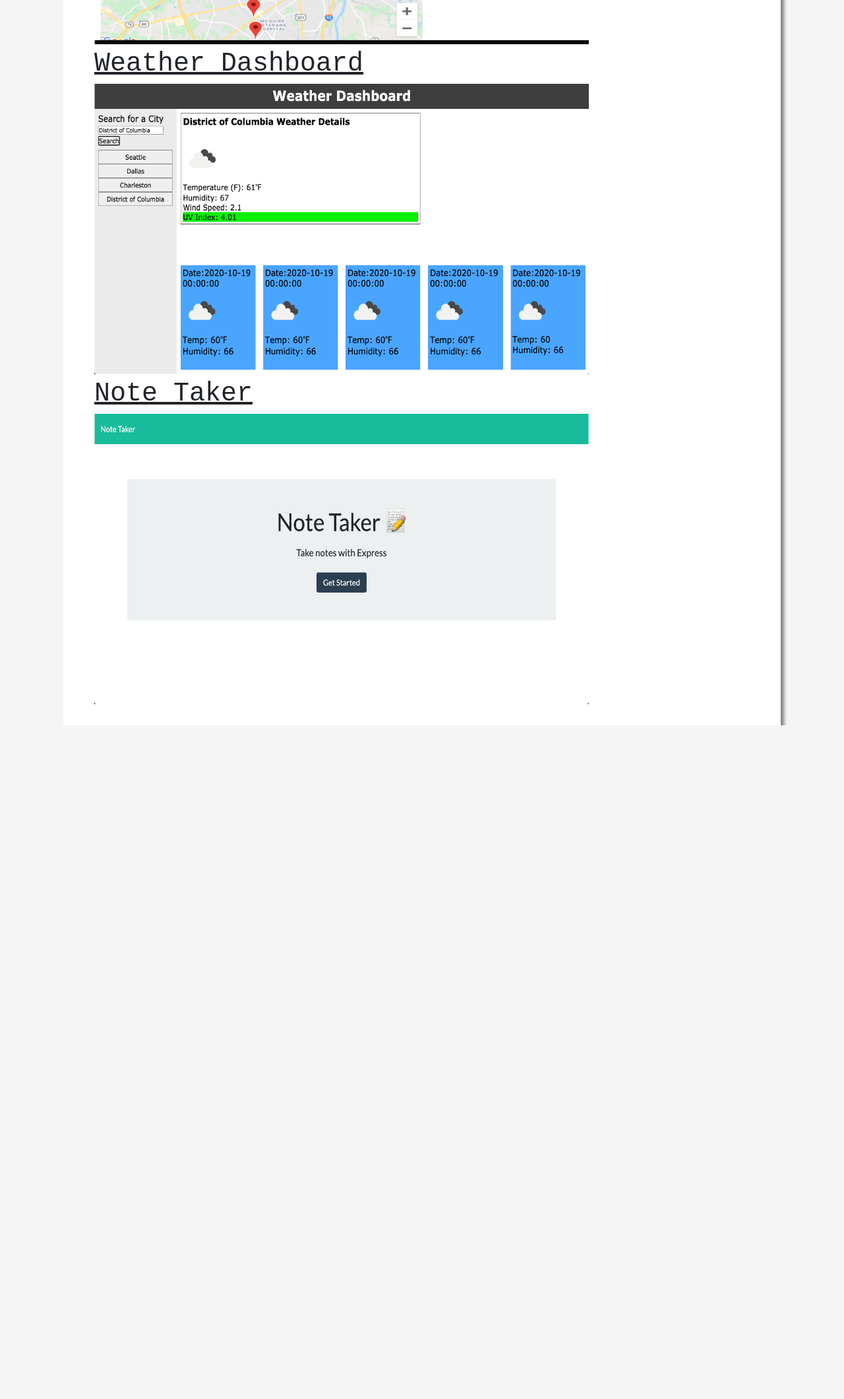
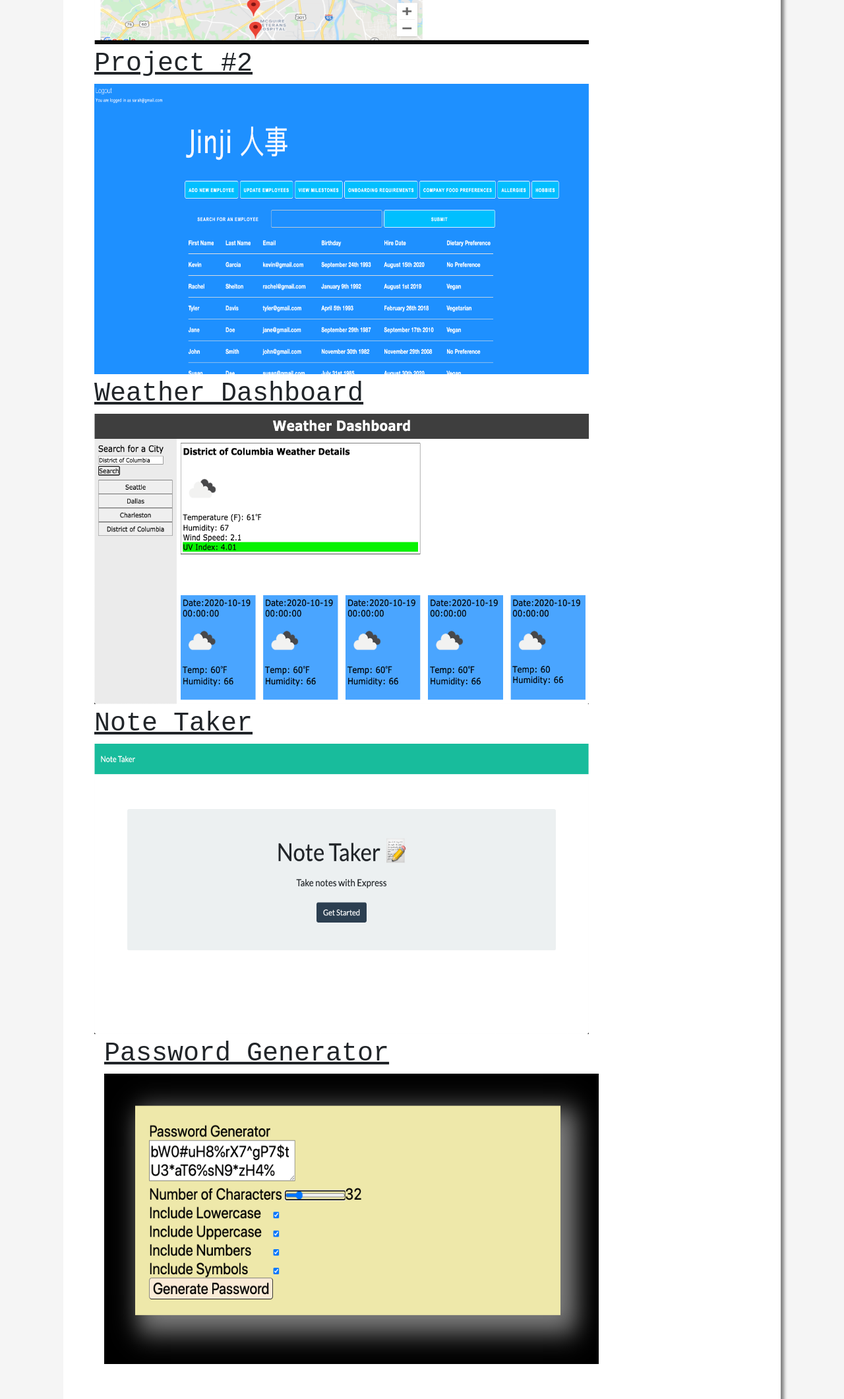
Before and after one commit to ploymahloy/updated-portfolio-2, a plain HTML site: page portfolio.html in a window 1280 px wide. Shown: the part 680-2800 px from the top of the page at 66% size. Before the commit the page ends 1779 px from the top, so only its background shows below. Drawn offline with nearby package versions, Linux system fonts and the light colour scheme.

Commit message:
added project-2 and passwordgen project to portfolio

```diff
--- a/portfolio.html
+++ b/portfolio.html
@@ -37,12 +37,20 @@
                     <img src="images/project-1.png" style="width:750px;height:440px;"></a>
                 </div><br>
                 <div class="col-lg-12">
+                    <section>Project #2</section>
+                    <img src="images/project-2.png" style="width:750px;height:440px;"></a>
+                </div><br>
+                <div class="col-lg-12">
                     <section>Weather Dashboard</section>
                     <img src="images/weather-dashboard.png" style="width:750px;height:440px;"></a>
                 </div><br>
                 <div class="col-lg-12">
                     <section>Note Taker</section>
                     <img src="images/note-taker.png" style="width:750px;height:440px;"></a>
+                <div class="col-lg-12">
+                    <section>Password Generator</section>
+                    <img src="images/password-generator.png" style="width:750px;height:440px;"></a>
+                </div><br>
                 </div>
             </div>
         </div>
```
Also changed, not shown: images/project-2.png (added).
